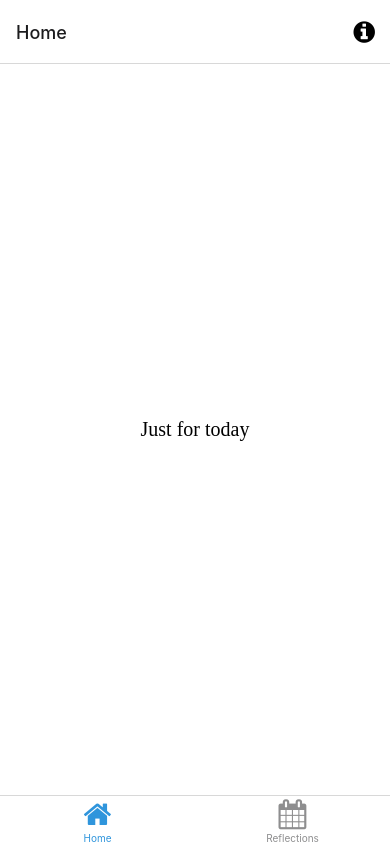
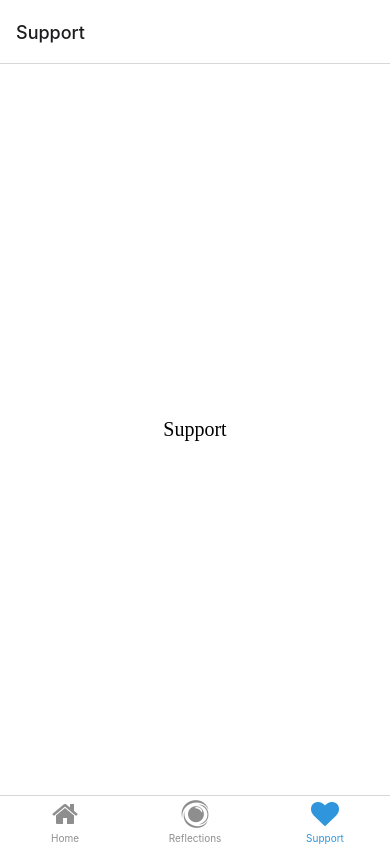
Before and after one commit to WildPastry/JustForToday, a React Native app: screen /Support in a window 390 px wide. Built offline with nearby package versions, Linux system fonts and the light colour scheme; a web font is replaced by a local one; what expo-linking would draw is missing.

Commit message:
Renaming components

```diff
--- a/app/navigation/LinkingConfiguration.ts
+++ b/app/navigation/LinkingConfiguration.ts
@@ -18,6 +18,11 @@ const linking: LinkingOptions<RootStackParamList> = {
             screens: {
               Reflections: 'two'
             }
+          },
+          Support: {
+            screens: {
+              Support: 'three'
+            }
           }
         }
       },
--- a/app/navigation/index.tsx
+++ b/app/navigation/index.tsx
@@ -13,10 +13,11 @@ import {
 import Colors from '../constants/Colors';
 import { FontAwesome } from '@expo/vector-icons';
 import Home from '../screens/Home';
+import Info from '../screens/Info';
 import LinkingConfiguration from './LinkingConfiguration';
-import ModalScreen from '../screens/ModalScreen';
 import NotFoundScreen from '../screens/NotFoundScreen';
 import Reflections from '../screens/Reflections';
+import Support from '../screens/Support';
 import { createBottomTabNavigator } from '@react-navigation/bottom-tabs';
 import { createNativeStackNavigator } from '@react-navigation/native-stack';
 import useColorScheme from '../hooks/useColorScheme';
@@ -52,7 +53,7 @@ function RootNavigator() {
         options={{ title: 'Oops!' }}
       />
       <Stack.Group screenOptions={{ presentation: 'modal' }}>
-        <Stack.Screen name='Modal' component={ModalScreen} />
+        <Stack.Screen name='Info' component={Info} />
       </Stack.Group>
     </Stack.Navigator>
   );
@@ -78,7 +79,7 @@ function BottomTabNavigator() {
           tabBarIcon: ({ color }) => <TabBarIcon name='home' color={color} />,
           headerRight: () => (
             <Pressable
-              onPress={() => navigation.navigate('Modal')}
+              onPress={() => navigation.navigate('Info')}
               style={({ pressed }) => ({
                 opacity: pressed ? 0.5 : 1
               })}>
@@ -97,9 +98,15 @@ function BottomTabNavigator() {
         component={Reflections}
         options={{
           title: 'Reflections',
-          tabBarIcon: ({ color }) => (
-            <TabBarIcon name='calendar' color={color} />
-          )
+          tabBarIcon: ({ color }) => <TabBarIcon name='eercast' color={color} />
+        }}
+      />
+      <BottomTab.Screen
+        name='Support'
+        component={Support}
+        options={{
+          title: 'Support',
+          tabBarIcon: ({ color }) => <TabBarIcon name='heart' color={color} />
         }}
       />
     </BottomTab.Navigator>
@@ -111,5 +118,5 @@ function TabBarIcon(props: {
   name: React.ComponentProps<typeof FontAwesome>['name'];
   color: string;
 }) {
-  return <FontAwesome size={30} {...props} />;
+  return <FontAwesome size={28} {...props} />;
 }
--- a/app/screens/ModalScreen.tsx
+++ b/app/screens/Info.tsx
@@ -3,16 +3,16 @@ import { Text, View } from '../components/Themed';
 import EditScreenInfo from '../components/EditScreenInfo';
 import { StatusBar } from 'expo-status-bar';
 
-export default function ModalScreen() {
+export default function Info() {
   return (
     <View style={styles.container}>
-      <Text style={styles.title}>Modal</Text>
+      <Text style={styles.title}>Info</Text>
       <View
         style={styles.separator}
         lightColor='#eee'
         darkColor='rgba(255,255,255,0.1)'
       />
-      <EditScreenInfo path='/screens/ModalScreen.tsx' />
+      <EditScreenInfo path='/screens/Info.tsx' />
 
       {/* Use a light status bar on iOS to account for the black space above the modal */}
       <StatusBar style={Platform.OS === 'ios' ? 'light' : 'auto'} />
--- a/app/screens/Support.tsx
+++ b/app/screens/Support.tsx
@@ -1,11 +1,24 @@
-import { Text, View } from '../components/Themed';
+import { MonoText } from '../components/StyledText';
+import { StyleSheet } from 'react-native';
+import { View } from '../components/Themed';
 
 const Support: React.FC = (): JSX.Element => {
   return (
-    <View>
-      <Text>Support</Text>
+    <View style={styles.container}>
+      <MonoText style={styles.title}>Support</MonoText>
     </View>
   );
 };
 
+const styles = StyleSheet.create({
+  container: {
+    flex: 1,
+    alignItems: 'center',
+    justifyContent: 'center'
+  },
+  title: {
+    fontSize: 20
+  }
+});
+
 export default Support;
--- a/app/types/navigation.ts
+++ b/app/types/navigation.ts
@@ -13,7 +13,7 @@ declare global {
 
 export type RootStackParamList = {
   Root: NavigatorScreenParams<RootTabParamList> | undefined;
-  Modal: undefined;
+  Info: undefined;
   NotFound: undefined;
 };
 
@@ -23,6 +23,7 @@ export type RootStackScreenProps<Screen extends keyof RootStackParamList> =
 export type RootTabParamList = {
   Home: undefined;
   Reflections: undefined;
+  Support: undefined;
 };
 
 export type RootTabScreenProps<Screen extends keyof RootTabParamList> =
```
